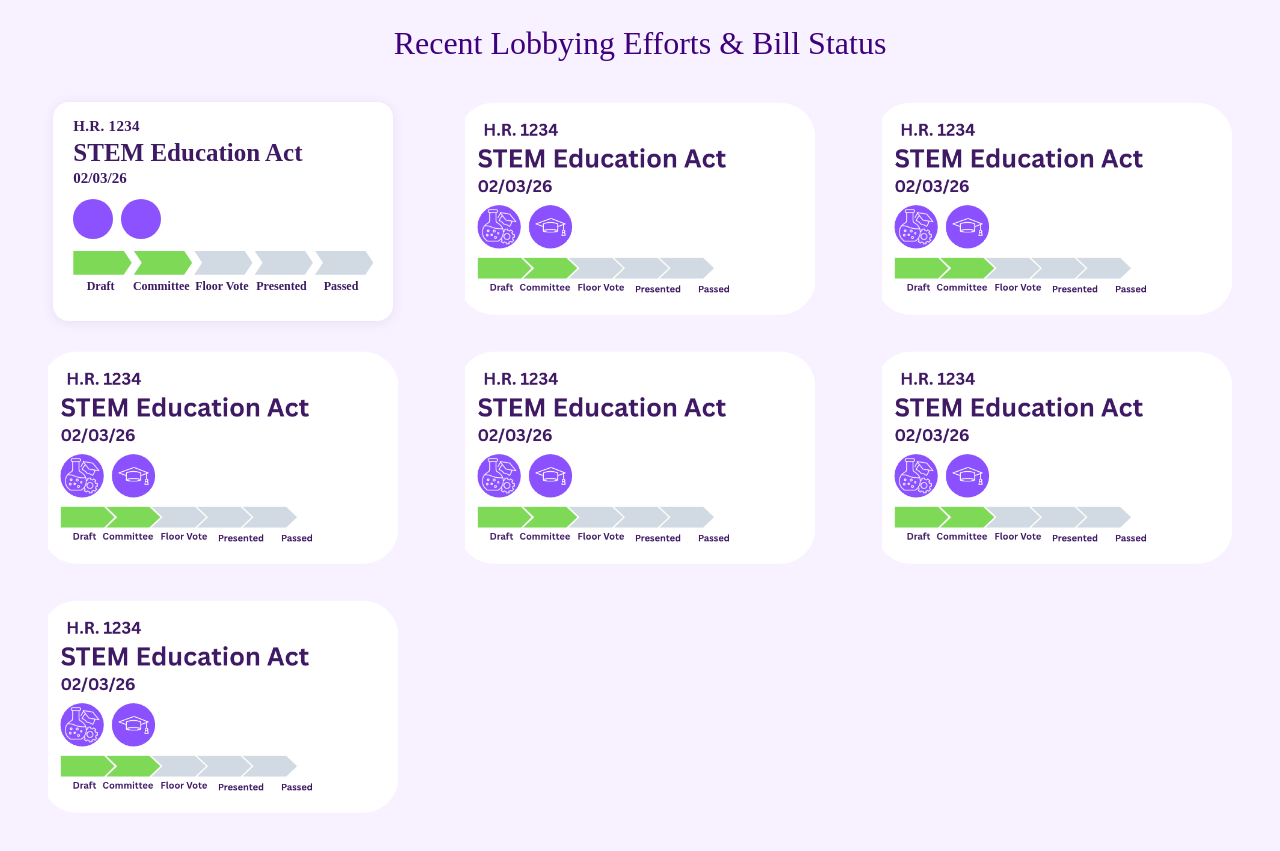
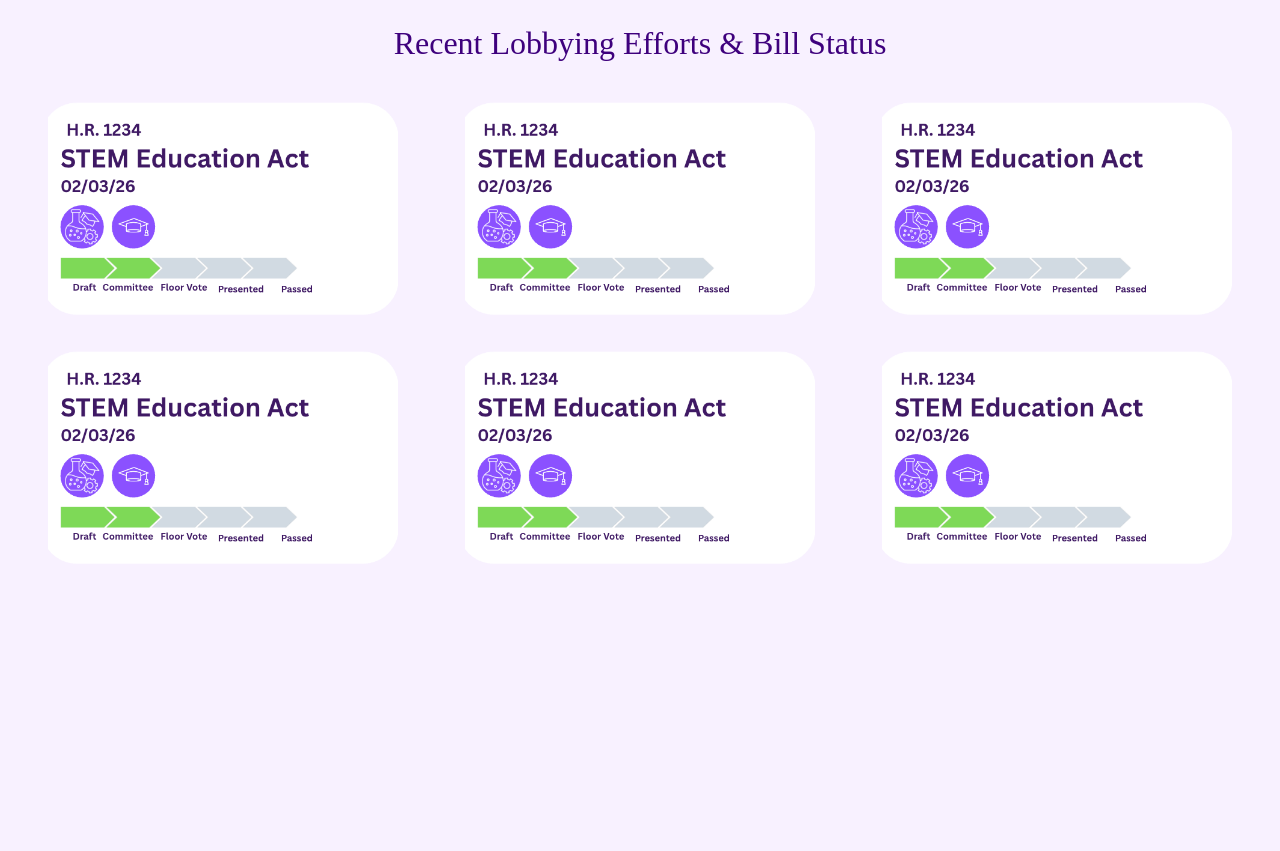
Before and after one commit to swe-ucla/lobbying-website, a React (Create React App) app: page / in a window 1280 px wide. Shown: the part 842-1693 px from the top of the page. After the commit the page ends 1472 px from the top, so only its background shows below. Built offline with nearby package versions, Linux system fonts and the light colour scheme.

Commit message:
removed first bill widget

```diff
--- a/src/Home.js
+++ b/src/Home.js
@@ -2,7 +2,6 @@ import React from "react";
 import './Home.css';
 import Header from './components/Header';
 import NavigationBar from './components/NavigationBar';
-import BillWidget from './BillWidget';
 
 
 function Home() {
@@ -45,7 +44,6 @@ function Home() {
                     <h2 className="bill_section_heading">Recent Lobbying Efforts & Bill Status</h2>
 
                     <div className="image_grid">
-                        <BillWidget number="H.R. 1234" title="STEM Education Act" date="02/03/26" categories={["STEM", "Education"]} status="Committee"></BillWidget>
                         <div className="grid_item"><img src="/assets/bill_status.png" alt="Image 1"/></div>
                         <div className="grid_item"><img src="/assets/bill_status.png" alt="Image 2"/></div>
                         <div className="grid_item"><img src="/assets/bill_status.png" alt="Image 3"/></div>
```
